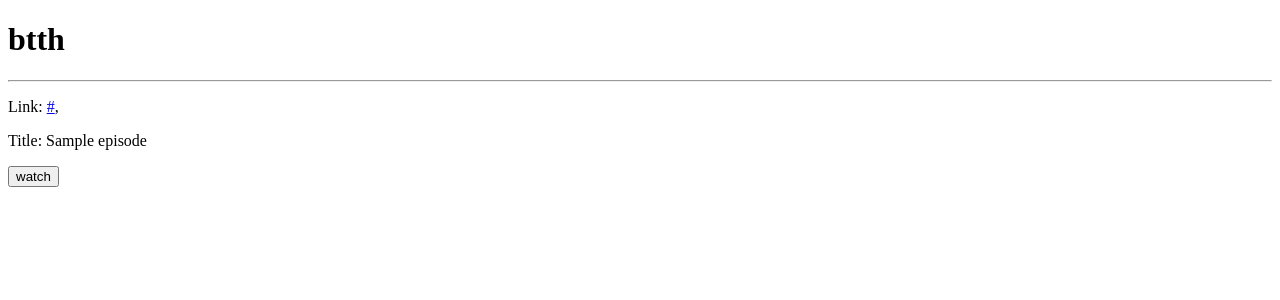
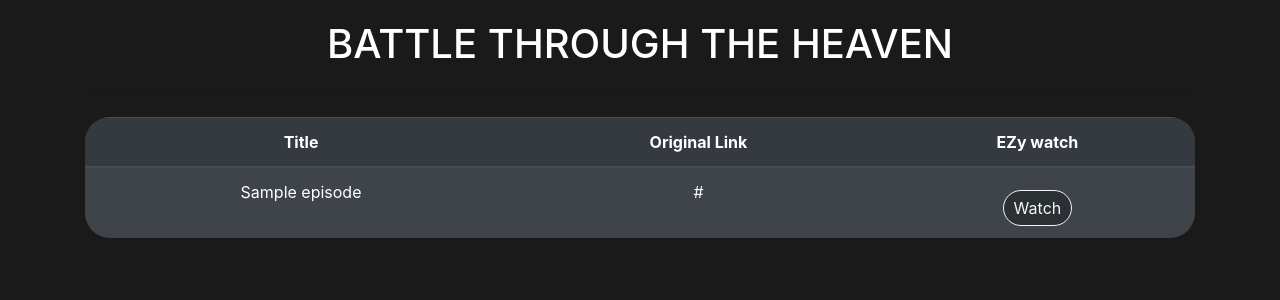
Before and after one commit to udithsandaruwan2/animearc, a Django app: template animes/templates/animes/btth.html in a window 1280 px wide. Shown: the top 300 px of the page. Run offline with Django 5.2, Linux system fonts and the light colour scheme; the template is opened without the code that fills it: most values are stand-ins (such as "Sample title", 1, 10 or a date in 2020); some libraries are stand-ins or nearby versions.

Commit message:
styling pages

```diff
--- a/animes/templates/animes/btth.html
+++ b/animes/templates/animes/btth.html
@@ -4,21 +4,84 @@
     <meta charset="UTF-8">
     <meta name="viewport" content="width=device-width, initial-scale=1.0">
     <title>Anime Episodes</title>
+    <link href="https://maxcdn.bootstrapcdn.com/bootstrap/4.5.2/css/bootstrap.min.css" rel="stylesheet">
+    <style>
+        body {
+            background-color: #1a1a1a; /* Dark background */
+            color: #ffffff; /* Light text color for contrast */
+        }
+
+        .container {
+            margin-top: 20px;
+        }
+
+        table {
+            background-color: #121212; /* Even darker background for the table */
+            border-radius: 25px;
+            overflow: hidden;
+        }
+
+        th, td {
+            text-align: center;
+            padding: 10px;
+        }
+
+        th {
+            background-color: #343a40; /* Darker gray for headers */
+        }
+
+        .form-control, .btn {
+            margin-top: 10px;
+        }
+
+        #btnwatch {
+            background-color: rgba(0, 0, 0, 0.3);
+            border: 1px solid whitesmoke;
+            border-radius: 25px;
+            padding: 5px 10px;
+            color: whitesmoke;
+            text-decoration: none;
+        }
+
+        #btnwatch:hover {
+            background-color: whitesmoke;
+            color: black;
+        }
+    </style>
 </head>
 <body>
-    <h1>btth</h1>
-    <hr>
+    <div class="container">
+        <h1 class="text-center">BATTLE THROUGH THE HEAVEN</h1>
+        <hr class="my-4">
+        <table class="table table-dark table-striped">
+            <thead>
+                <tr>
+                    <th>Title</th>
+                    <th>Original Link</th>
+                    <th>EZy watch</th>
+                </tr>
+            </thead>
+            <tbody>
                 {% for episode in episodes %}
-        <p>Link: <a href="{{ episode.link }}">{{ episode.link }}</a>, <br>
+                    <tr>
+                        <td>{{ episode.title }}</td>
+                        <td><a href="{{ episode.link }}" class="text-light">{{ episode.link }}</a></td>
+                        <td>
                             <form method="POST">
-
                                 {% csrf_token %}
                                 <input type="hidden" name="url" value="{{ episode.link }}">
                                 <input type="hidden" name="title" value="{{ episode.title }}">
-                Title: {{ episode.title }}</p>
-                <button>watch</button>
+                                <button id="btnwatch" type="submit" class="btn btn-primary">Watch</button>
                             </form>
+                        </td>
+                    </tr>
+                {% endfor %}
+            </tbody>
+        </table>
+    </div>
 
-    {% endfor %}
+    <script src="https://code.jquery.com/jquery-3.5.1.slim.min.js"></script>
+    <script src="https://cdn.jsdelivr.net/npm/@popperjs/core@2.5.4/dist/umd/popper.min.js"></script>
+    <script src="https://maxcdn.bootstrapcdn.com/bootstrap/4.5.2/js/bootstrap.min.js"></script>
 </body>
 </html>
--- a/animes/templates/animes/single-epi.html
+++ b/animes/templates/animes/single-epi.html
@@ -10,6 +10,7 @@
             padding: 0;
             height: 100%;
             overflow: hidden;
+            background-color: black;
         }
         .video-container {
             position: absolute;
```
Also changed, not shown: animes/templates/animes/animes.html (+78 -3 lines). Lines whose indentation alone changed are shown as unchanged.
